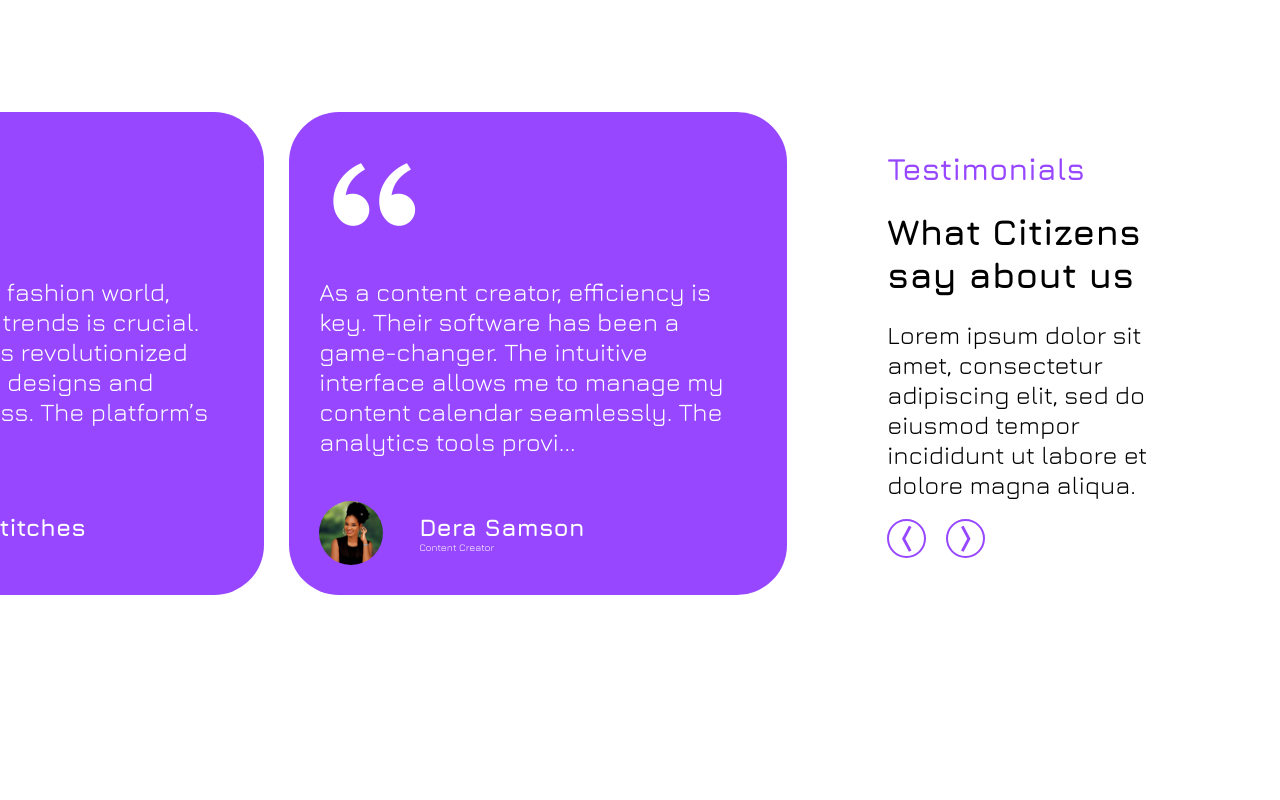
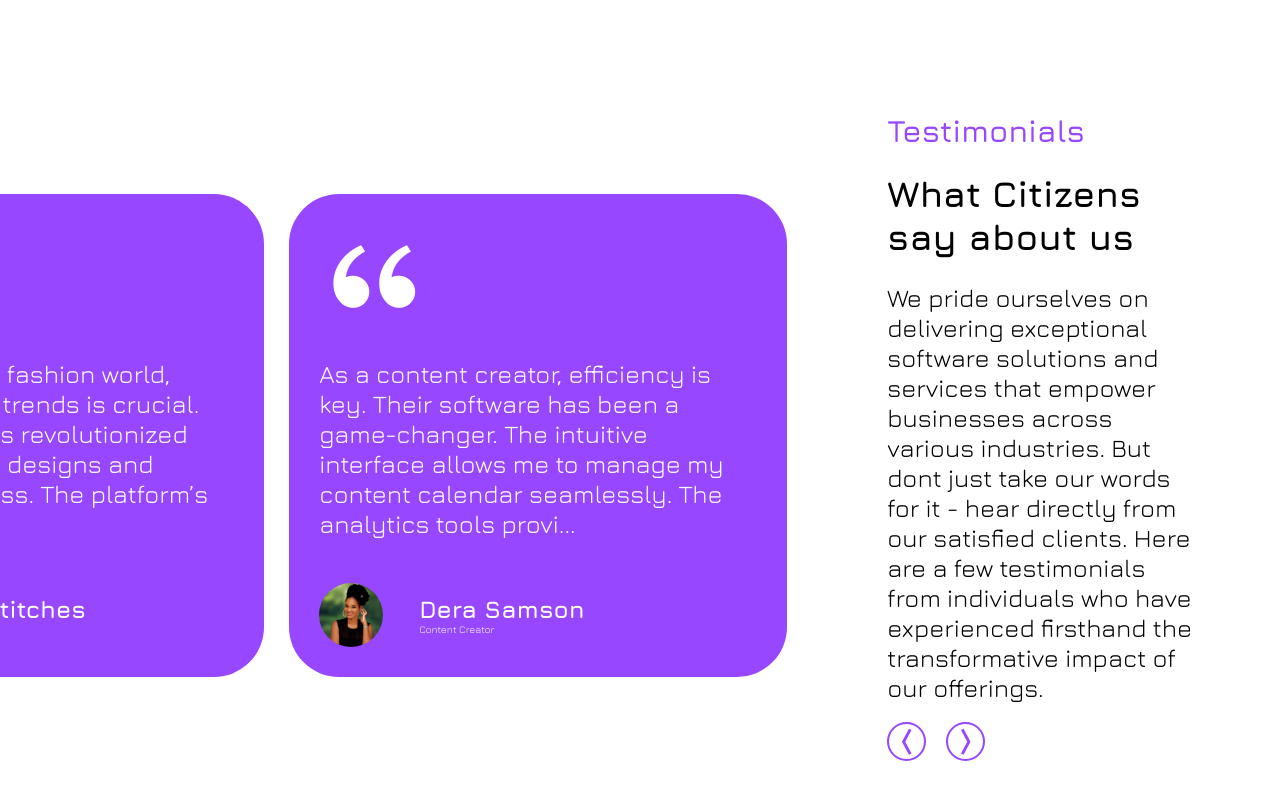
Before and after one commit to GoodboyBadvibes/Chapsol, a Next.js app: page / in a window 1280 px wide. Shown: the part 2548-3348 px from the top of the page. Built offline with nearby package versions, Linux system fonts and the light colour scheme.

Commit message:
updated the text that introduced the testimonials

```diff
--- a/src/app/components/Testimonial.js
+++ b/src/app/components/Testimonial.js
@@ -61,7 +61,7 @@ const Testimonial = () => {
           <div className=' sm:w-1/3 gap-6 flex-col flex text-center sm:text-start px-5 sm:pr-10  md:pr-20 '>
              <h1 className={style.header + ' text-standard sm:text-start text-center'}> Testimonials</h1>
              <h1 className={style.subHeader +' sm:text-start text-center'}>What Citizens say about us</h1>
-             <h1 className={style.content}>Lorem ipsum dolor sit amet, consectetur adipiscing elit, sed do eiusmod tempor incididunt ut labore et dolore magna aliqua.</h1>
+             <h1 className={style.content}>We pride ourselves on delivering exceptional software solutions and services that empower businesses across various industries. But dont just take our words for it - hear directly from our satisfied clients. Here are a few testimonials from individuals who have experienced firsthand the transformative impact of our offerings. </h1>
              <div className='  sm:text-start text-center' >
               <i className={'ri-arrow-left-wide-fill cursor-pointer ' + style.arrow} onClick={()=>{ scrollTest('left')}} ></i>
               <i className={'ri-arrow-right-wide-fill cursor-pointer ' + style.arrow} onClick={()=>{ scrollTest('right')}}></i>
```
